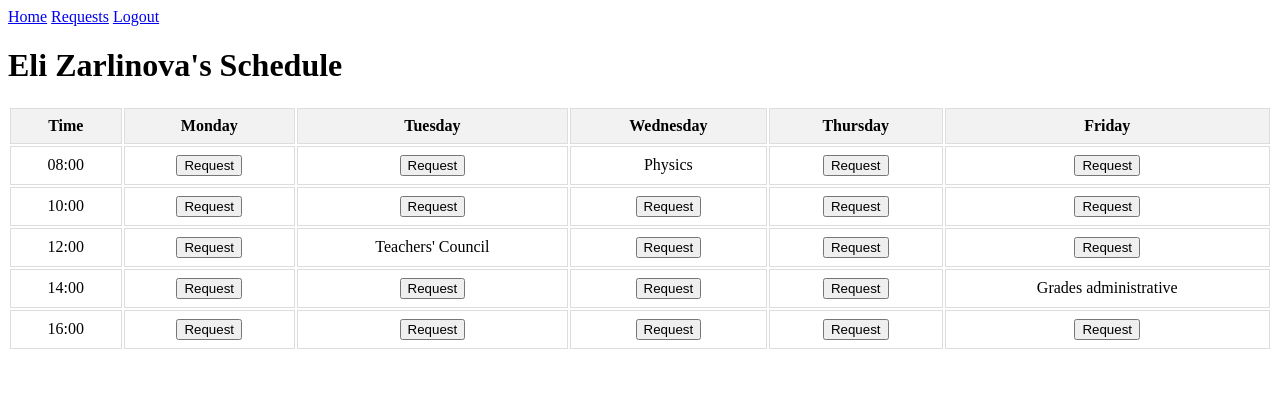
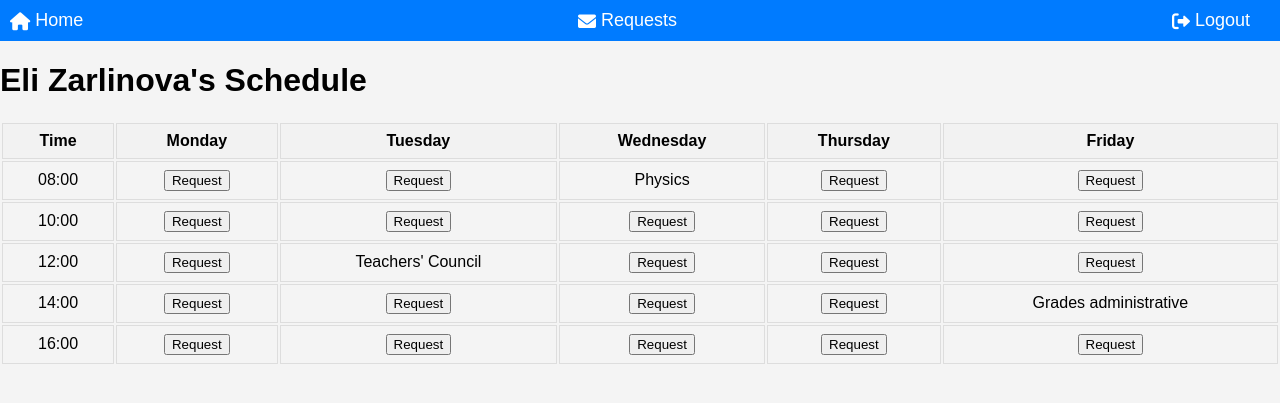
Before and after one commit to MarijaTrajanoska/teachers-app, a Flask app: a page that uses templates/base.html in a window 1280 px wide. Shown: the top 403 px of the page. Run offline with Flask 3, Linux system fonts and the light colour scheme; the visitor is signed in with stand-in values (Sample User, id 1).

Commit message:
Update base.html

```diff
--- a/templates/base.html
+++ b/templates/base.html
@@ -4,13 +4,57 @@
     <meta charset="UTF-8">
     <meta name="viewport" content="width=device-width, initial-scale=1.0">
     <link rel="stylesheet" href="{{ url_for('static', filename='style.css') }}">
+    <link rel="stylesheet" href="https://cdnjs.cloudflare.com/ajax/libs/font-awesome/6.0.0-beta3/css/all.min.css">
     <title>{% block title %}Teacher Schedules{% endblock %}</title>
+    <style>
+        body {
+            font-family: Arial, sans-serif;
+            background-color: #f4f4f4;
+            margin: 0;
+            padding: 0;
+        }
+
+        .navbar {
+            background-color: #007bff;
+            padding: 10px;
+            display: flex;
+            justify-content: space-between;
+            align-items: center;
+        }
+
+        .navbar a {
+            color: #fff;
+            text-decoration: none;
+            margin-right: 20px;
+            font-size: 18px;
+            display: flex;
+            align-items: center;
+        }
+
+        .notification-counter {
+            background-color: red;
+            color: white;
+            border-radius: 50%;
+            padding: 4px 8px;
+            font-size: 12px;
+            margin-left: 5px;
+        }
+
+        .navbar a i {
+            margin-right: 5px;
+        }
+    </style>
 </head>
 <body>
     <div class="navbar">
-        <a href="{{ url_for('index') }}">Home</a>
-        <a href="{{ url_for('manage_requests') }}">Requests</a>
-        <a href="{{ url_for('logout') }}">Logout</a>
+        <a href="{{ url_for('index') }}"><i class="fas fa-home"></i> Home</a>
+        <a href="{{ url_for('manage_requests') }}">
+            <i class="fas fa-envelope"></i> Requests
+            {% if notification_count > 0 %}
+                <span class="notification-counter">{{ notification_count }}</span>
+            {% endif %}
+        </a>
+        <a href="{{ url_for('logout') }}"><i class="fas fa-sign-out-alt"></i> Logout</a>
     </div>
     {% block body %}{% endblock %}
 </body>
```
